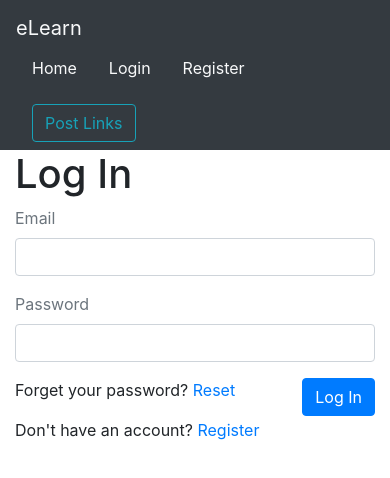
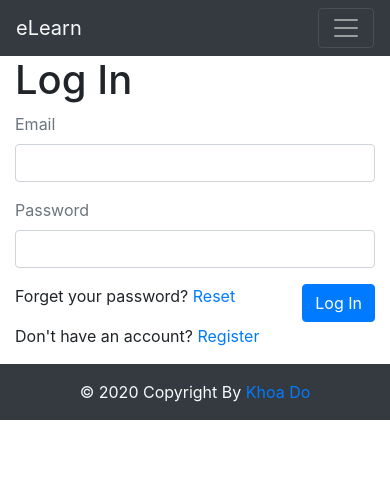
Before and after one commit to khoadodk/multi-users-app, a Next.js app in the folder client/: page /login in a window 390 px wide. Shown: the top 478 px of the page. Built offline with nearby package versions, Linux system fonts and the light colour scheme; a small style sheet from the web is missing; a web font is replaced by a local one.

Commit message:
Fixed styling, added jQuery and trending links to home page

```diff
--- /dev/null
+++ b/client/components/Footer.js
@@ -0,0 +1,11 @@
+const Footer = () => {
+  return (
+    <footer className="footer bg-dark">
+      <div className="footer-copyright text-center py-3 text-light">
+        © 2020 Copyright By<a href="https://khoado.website/"> Khoa Do</a>
+      </div>
+    </footer>
+  );
+};
+
+export default Footer;
--- a/client/components/Layout.js
+++ b/client/components/Layout.js
@@ -1,6 +1,7 @@
 import Head from 'next/head';
 
 import NavBar from './Navbar';
+import Footer from './Footer';
 
 const Layout = ({ children }) => {
   return (
@@ -29,9 +30,28 @@ const Layout = ({ children }) => {
           rel="stylesheet"
         />
         <link rel="stylesheet" type="text/css" href="/static/css/styles.css" />
+        <script
+          src="https://code.jquery.com/jquery-3.3.1.slim.min.js"
+          integrity="sha384-q8i/X+965DzO0rT7abK41JStQIAqVgRVzpbzo5smXKp4YfRvH+8abtTE1Pi6jizo"
+          crossorigin="anonymous"
+        ></script>
+        <script
+          src="https://cdnjs.cloudflare.com/ajax/libs/popper.js/1.14.6/umd/popper.min.js"
+          integrity="sha384-wHAiFfRlMFy6i5SRaxvfOCifBUQy1xHdJ/yoi7FRNXMRBu5WHdZYu1hA6ZOblgut"
+          crossorigin="anonymous"
+        ></script>
+        <script
+          src="https://stackpath.bootstrapcdn.com/bootstrap/4.2.1/js/bootstrap.min.js"
+          integrity="sha384-B0UglyR+jN6CkvvICOB2joaf5I4l3gm9GU6Hc1og6Ls7i6U/mkkaduKaBhlAXv9k"
+          crossorigin="anonymous"
+        ></script>
+        <title>eLearn</title>
       </Head>
+
       <NavBar />
       {children}
+
+      <Footer />
     </>
   );
 };
--- a/client/components/Navbar.js
+++ b/client/components/Navbar.js
@@ -15,12 +15,20 @@ const Navbar = () => {
     (isAuth() && isAuth().role === 'admin');
 
   return (
-    <nav className="navbar bg-dark ">
+    <nav className="navbar navbar-expand-md navbar-dark bg-dark ">
       <a className="navbar-brand text-light" href="/">
         eLearn
       </a>
-
-      <ul className="nav">
+      <button
+        className="navbar-toggler"
+        type="button"
+        data-toggle="collapse"
+        data-target="#navbarNav"
+      >
+        <span className="navbar-toggler-icon"></span>
+      </button>
+      <div className="collapse navbar-collapse" id="navbarNav">
+        <ul className="nav navbar-nav ml-auto">
           <li className="nav-item">
             <Link href="/">
               <a className="nav-link text-light">
@@ -103,11 +111,13 @@ const Navbar = () => {
               </li>
             </>
           )}
-
+          <li className="nav-item">
             <Link href="/user/link/create">
-          <a className="btn btn-outline-info ml-3">Post Links</a>
+              <a className="btn btn-outline-info ">Post Links</a>
             </Link>
+          </li>
         </ul>
+      </div>
     </nav>
   );
 };
--- a/client/pages/user/index.js
+++ b/client/pages/user/index.js
@@ -51,6 +51,9 @@ const User = ({ user, userLinks, token }) => {
                   <a href={link.url} target="_blank">
                     <h6 className="pt-2">{link.title}</h6>
                   </a>
+                  <a href={link.url} target="_blank">
+                    <p className="pt-2">{link.url}</p>
+                  </a>
                 </div>
                 <div className="col-md-4 pt-2 text-center">
                   <h5 className="text-danger">{link.clicks} Clicks</h5>
--- a/client/pages/user/link/create.js
+++ b/client/pages/user/link/create.js
@@ -84,7 +84,7 @@ const CreateLink = ({ token }) => {
   return (
     <Layout>
       <div className="container">
-        <h1 className="title">Create Links</h1>
+        <h1 className="title">Post Links</h1>
         <div className="row">
           <div className="col-md-4">
             {/* Categories */}
--- a/client/static/css/styles.css
+++ b/client/static/css/styles.css
@@ -1,17 +1,28 @@
 :root {
-  --main-txt-color: #17a2b8;
+  --main-color: #17a2b8;
 }
-
-*,
-*::after,
-*::before {
-  margin: 0;
-  padding: 0;
-  box-sizing: inherit;
+html {
+  height: 100%;
 }
 body {
   box-sizing: border-box;
+  position: relative;
+  margin: 0;
+  padding: 0;
+  min-height: 100%;
 }
+.footer {
+  position: absolute;
+  bottom: 0;
+  left: 0;
+  width: 100%;
+  padding: 0;
+}
+
+.trending-links {
+  padding-bottom: 100px;
+}
+
 .navbar-brand {
   font-size: 30px;
   font-family: 'Baloo Paaji', cursive;
@@ -19,8 +30,8 @@ body {
 .title {
   text-align: center;
   padding-top: 15px;
-  padding-bottom: 10px;
-  color: var(--main-txt-color);
+  padding-bottom: 15px;
+  color: var(--main-color);
 
   font-size: 51px;
   line-height: 44px;
@@ -34,26 +45,8 @@ a {
 .active {
   margin: 0;
   font-weight: bold;
-  color: var(--main-txt-color);
+  color: var(--main-color);
 }
 .link {
   margin: 0;
-  position: relative;
 }
-.link:before {
-  content: '';
-  position: absolute;
-  width: 100%;
-  height: 2px;
-  left: 0;
-  bottom: -5px;
-  background-color: white;
-  transform: scaleX(0);
-  opacity: 0;
-  transition: all 0.3s ease-out 0s;
-}
-.link:hover:before {
-  opacity: 1;
-  left: 0;
-  transform: scaleX(1);
-}
```
Also changed, not shown: client/components/PopularLinks.js (+5 -12 lines), client/pages/index.js (+29 -8 lines), client/pages/links/[slug].js (+7 -5 lines), 2 other files (tests, documents, lock files or other folders). Lines whose indentation alone changed are shown as unchanged.
